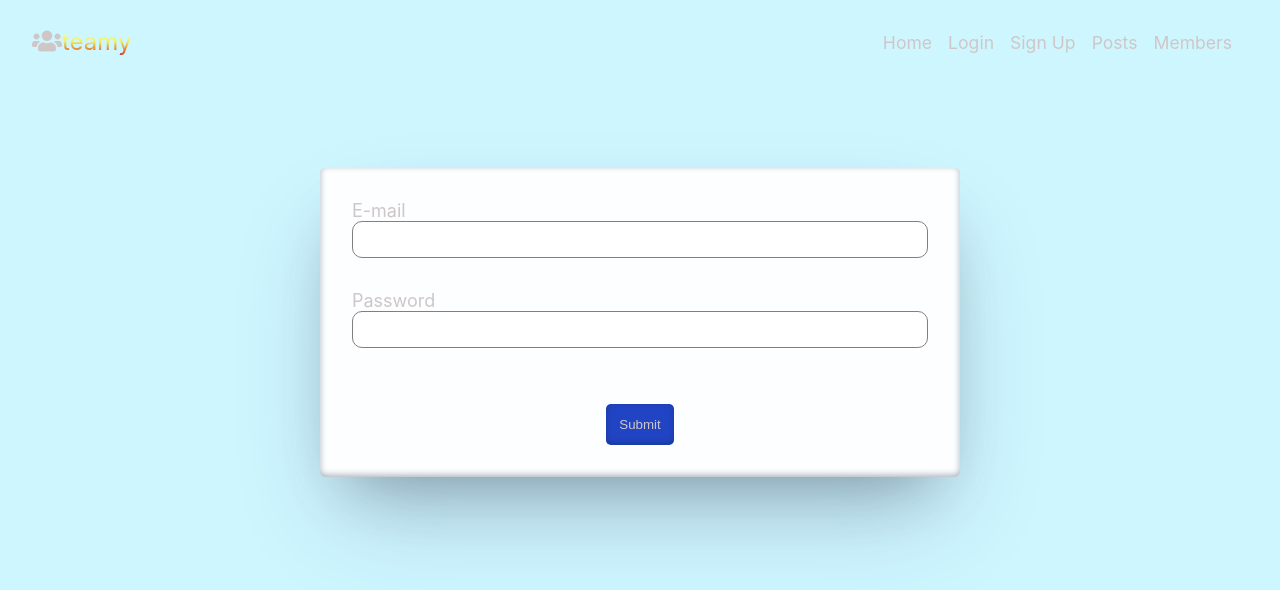
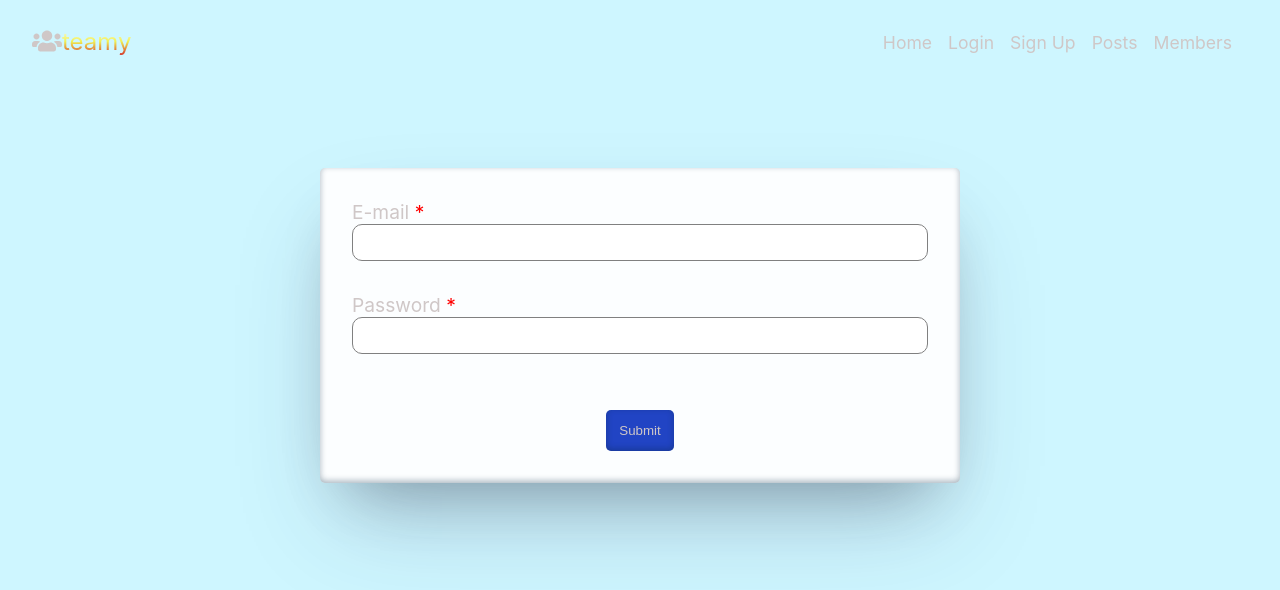
Before and after one commit to Amaka202/teamy-frontend, a React (Create React App) app: page /login in a window 1280 px wide. Shown: the top 590 px of the page. Built offline with nearby package versions, Linux system fonts and the light colour scheme.

Commit message:
fix bug in login page css

```diff
--- a/src/Components/login/Login.js
+++ b/src/Components/login/Login.js
@@ -33,7 +33,10 @@ function Signup() {
     >
         <Form>
         <div className='form-control'>
-          <label htmlFor='email'>E-mail</label>
+          <label htmlFor='email'>
+            E-mail
+            <span className="required-star"> *</span>
+          </label>
           <Field
             type='email'
             id='email'
@@ -43,7 +46,10 @@ function Signup() {
         </div>
 
         <div className='form-control'>
-          <label htmlFor='password'>Password</label>
+          <label htmlFor='password'>
+            Password
+            <span className="required-star"> *</span>
+          </label>
           <Field
             type='password'
             id='password'
--- a/src/Components/login/login.css
+++ b/src/Components/login/login.css
@@ -16,7 +16,7 @@
 }
 
 .login-form label{
-    font-size: large;
+    font-size: 1.2em;
 }
 
 .login-form input{
```
Also changed, not shown: 1 other file (tests, documents, lock files or other folders).
